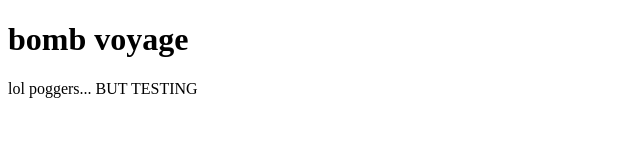
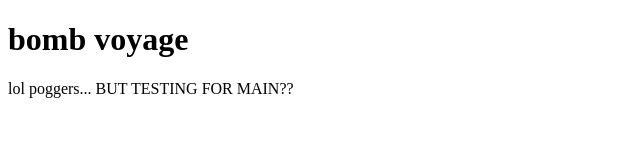
Before and after one commit to chiefkat05/simple-html-fun, a plain HTML site: page index.html in a window 1280 px wide. Shown: the whole page, without its empty margins (0-640 px from the left). Drawn offline with Linux system fonts and the light colour scheme.

Commit message:
testing for merge

```diff
--- a/index.html
+++ b/index.html
@@ -12,7 +12,7 @@
         bomb voyage
     </h1>
     <p>
-        lol poggers... BUT TESTING
+        lol poggers... BUT TESTING FOR MAIN??
     </p>
 </body>
 
```
